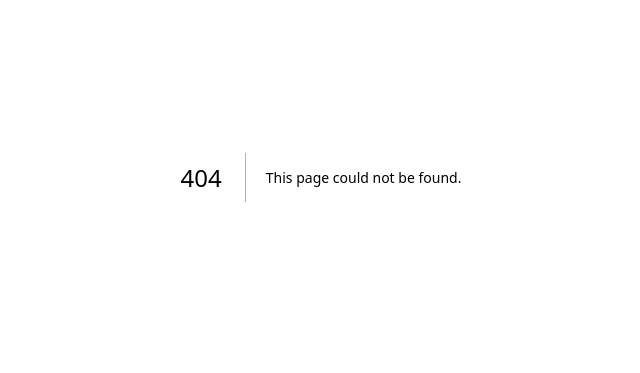
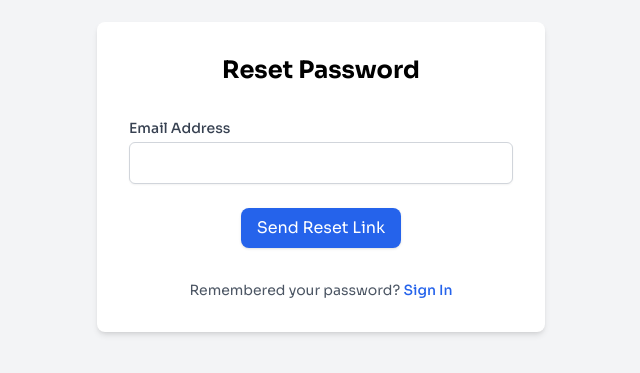
Before and after one commit to rencodesstuff/quizze2, a Next.js app: page /reset in a window 1280 px wide. Before the commit this address had no page. Shown: the part 223-596 px from the top of the page, without its empty margins (319-959 px from the left). Built offline with nearby package versions, Linux system fonts and the light colour scheme.

Commit message:
Added reset page and added placeholders for future logic

```diff
--- /dev/null
+++ b/src/pages/reset/index.tsx
@@ -0,0 +1,53 @@
+import Link from 'next/link';
+import Head from 'next/head';
+import { useState } from 'react';
+
+const ResetPassword = () => {
+  const [email, setEmail] = useState('');
+
+  const handleReset = () => {
+    // Placeholder for reset logic
+    console.log('Password reset link sent to:', email);
+  };
+
+  return (
+    <>
+      <Head>
+        <title>Reset Password | Quizze</title>
+      </Head>
+      <div className="flex items-center justify-center min-h-screen bg-gray-100">
+        <div className="w-full max-w-md p-8 space-y-8 bg-white rounded-lg shadow-md">
+          <h2 className="text-2xl font-bold text-center">Reset Password</h2>
+          <form className="space-y-6">
+            <div>
+              <label htmlFor="email" className="block text-sm font-medium text-gray-700">Email Address</label>
+              <input
+                type="email"
+                id="email"
+                value={email}
+                onChange={(e) => setEmail(e.target.value)}
+                className="mt-1 w-full px-4 py-2 border border-gray-300 rounded-md shadow-sm focus:outline-none focus:ring-2 focus:ring-blue-500 focus:border-blue-500"
+              />
+            </div>
+            <div className="flex justify-center">
+              <button
+                type="button"
+                onClick={handleReset}
+                className="py-2 px-4 bg-blue-600 text-white rounded-lg shadow hover:bg-blue-700 transition"
+              >
+                Send Reset Link
+              </button>
+            </div>
+          </form>
+          <p className="text-center mt-4 text-sm text-gray-600">
+            Remembered your password? <Link legacyBehavior href="/signin">
+              <a className="font-medium text-blue-600 hover:text-blue-500">Sign In</a>
+            </Link>
+          </p>
+        </div>
+      </div>
+    </>
+  );
+};
+
+export default ResetPassword;
--- a/src/pages/studentprofile/index.tsx
+++ b/src/pages/studentprofile/index.tsx
@@ -10,6 +10,11 @@ const StudentProfile = () => {
     email: 'syedzabir@student.gmi.edu.my',
     studentID: 'SWE22070001'
   });
+
+  const handleSave = () => {
+    // Placeholder for save logic
+    console.log('Profile saved:', profile);
+  };
 
   return (
     <div className="flex min-h-screen bg-gray-100">
@@ -144,6 +149,17 @@ const StudentProfile = () => {
               </div>
             </form>
           </div>
+
+          {/* Save Button */}
+          <div className="flex justify-end mt-4">
+            <button
+              type="button"
+              onClick={handleSave}
+              className="py-2 px-4 bg-blue-600 text-white rounded-lg shadow hover:bg-blue-700 transition"
+            >
+              Save
+            </button>
+          </div>
         </div>
       </div>
     </div>
```
